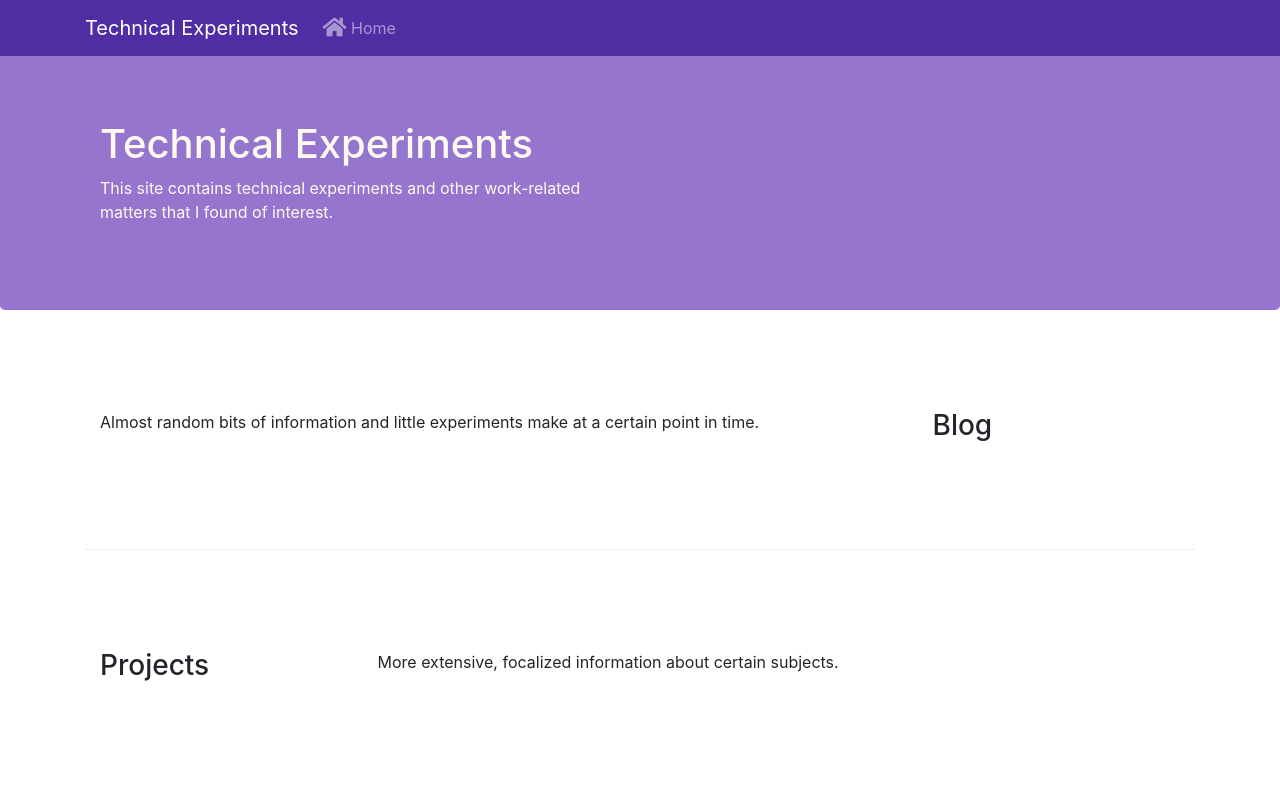
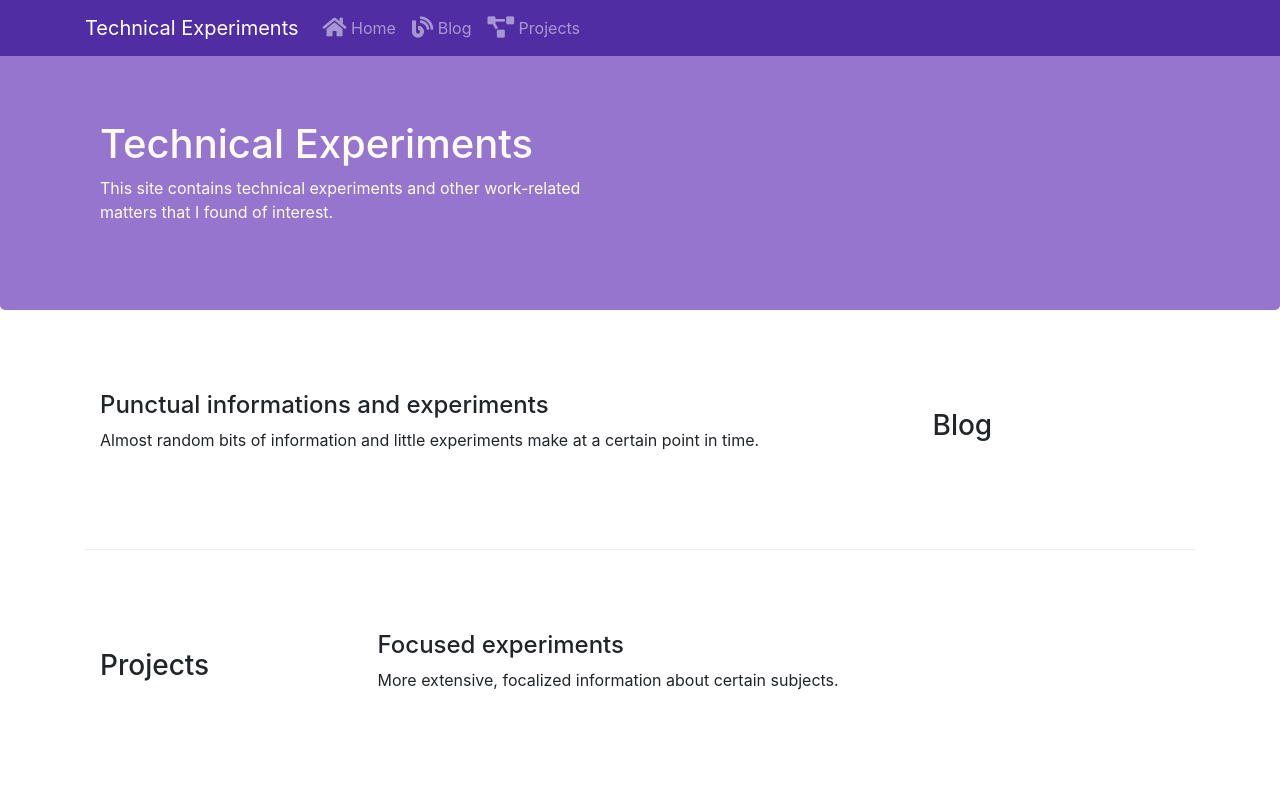
Before and after one commit to pserban/pserban.github.io, a plain HTML site: page index.html in a window 1280 px wide. Shown: the top 787 px of the page. Drawn offline with nearby package versions, Linux system fonts and the light colour scheme.

Commit message:
Am adaugat link-uri pentru blog si proiecte.

```diff
--- a/index.html
+++ b/index.html
@@ -24,6 +24,12 @@
           <li class="nav-item">
             <a class="nav-link" href="#"><span class="fa fa-home fa-lg"></span> Home</a>
           </li>
+          <li class="nav-item">
+            <a class="nav-link" href="./blog.html"><span class="fa fa-blog fa-lg"></span> Blog</a>
+          </li>
+          <li class="nav-item">
+            <a class="nav-link" href="./projects.html"><span class="fa fa-project-diagram fa-lg"></span> Projects</a>
+          </li>
         </ul>
       </div>
     </div>
@@ -44,6 +50,7 @@
         <h3>Blog</h3>
       </div>
       <div class="col col-sm order-sm-first col-md">
+        <h4>Punctual informations and experiments</h4>
         <p class="d-none d-sm-block">Almost random bits of information and little experiments make at a certain point in time.</p>
       </div>
     </div>
@@ -52,6 +59,7 @@
         <h3>Projects</h3>
       </div>
       <div class="col col-sm order-sm-last col-md">
+        <h4>Focused experiments</h4>
         <p class="d-none d-sm-block">More extensive, focalized information about certain subjects.</p>
       </div>
     </div>
```
